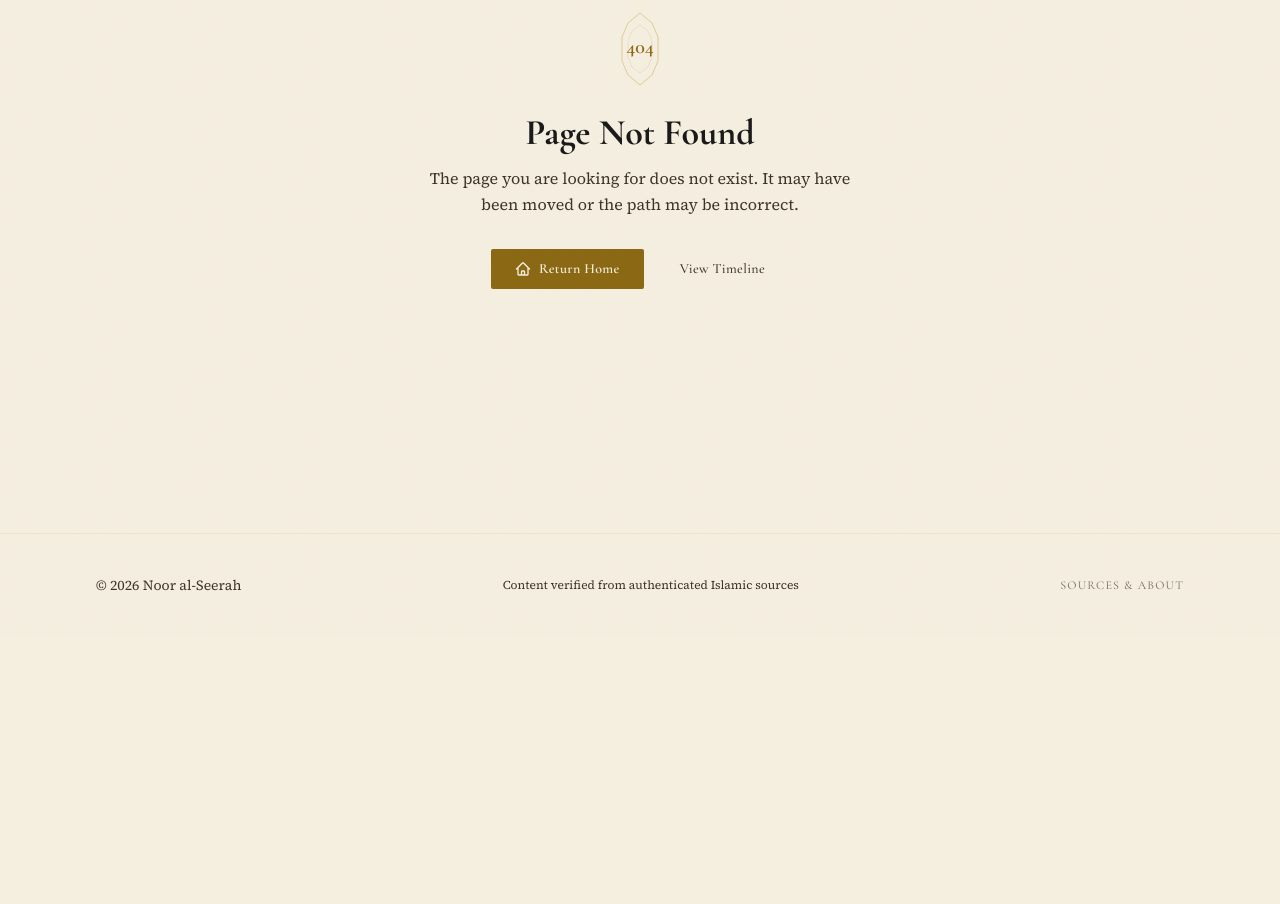
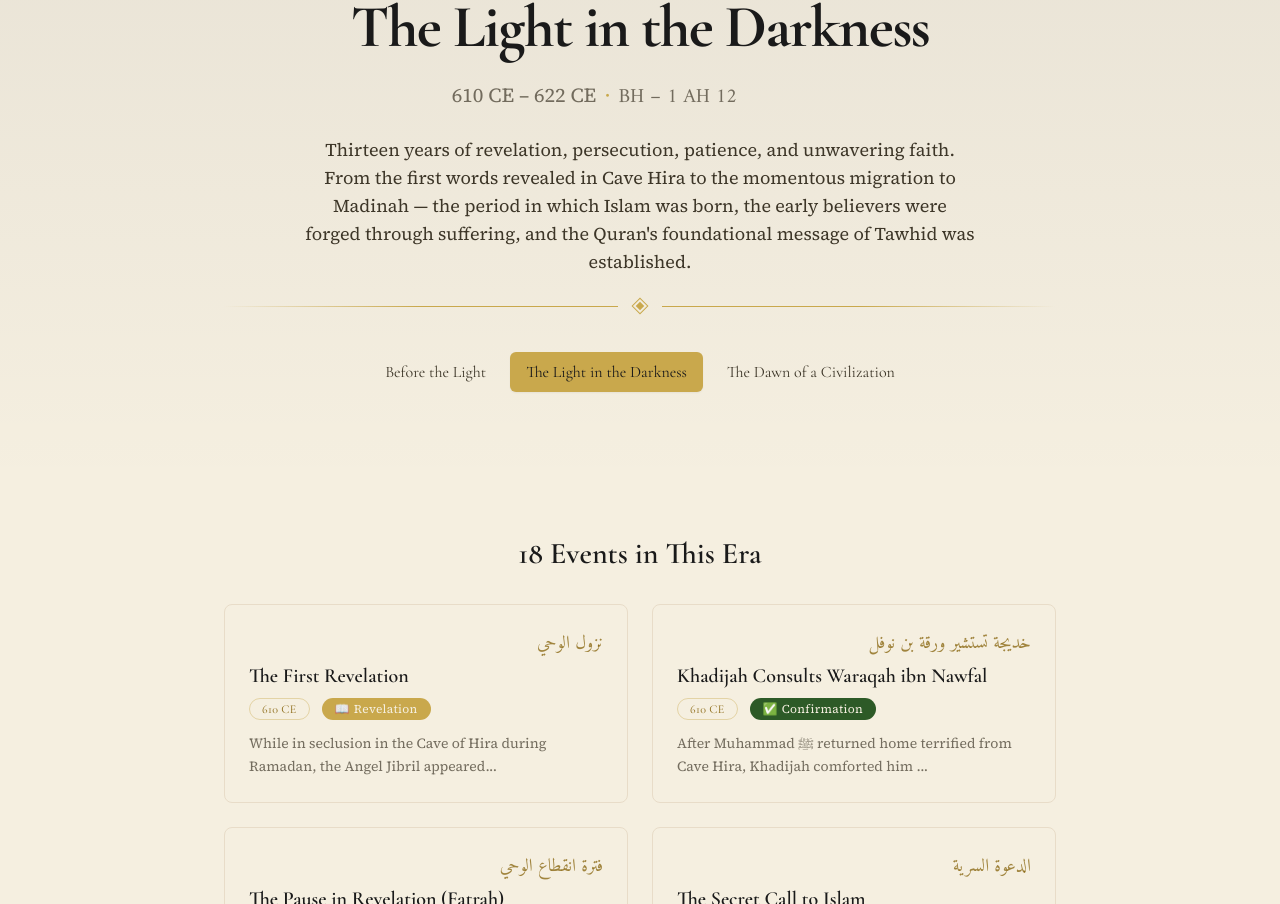
Before and after one commit to Abdalla-Eldoumani/seerah, a Next.js app: page /era/meccan in a window 1280 px wide. Before the commit this address had no page. Shown: the part 236-1140 px from the top of the page. Before the commit the page ends 873 px from the top, so only its background shows below. Built offline with nearby package versions, Linux system fonts and the light colour scheme.

Commit message:
Add era overview page with event card grid

```diff
--- /dev/null
+++ b/src/app/era/[eraId]/page.tsx
@@ -0,0 +1,151 @@
+import type { Metadata } from 'next';
+import Link from 'next/link';
+import { getEraMetadata, getEventsByEra, getAllEras } from '@/lib/data';
+import { generateEraMetadata } from '@/lib/metadata';
+import { Container } from '@/components/ui/Container';
+import { Divider } from '@/components/ui/Divider';
+import { Badge } from '@/components/ui/Badge';
+import EraNav from '@/components/navigation/EraNav';
+import { getCategoryLabel, getCategoryColor } from '@/lib/utils';
+import { CATEGORY_ICONS } from '@/types/seerah';
+import type { EraId } from '@/types/seerah';
+
+export function generateStaticParams() {
+  return [
+    { eraId: 'pre-prophethood' },
+    { eraId: 'meccan' },
+    { eraId: 'medinan' },
+  ];
+}
+
+export async function generateMetadata({
+  params,
+}: {
+  params: Promise<{ eraId: string }>;
+}): Promise<Metadata> {
+  const { eraId } = await params;
+  const era = getEraMetadata(eraId as EraId);
+  return generateEraMetadata(era);
+}
+
+export default async function EraPage({
+  params,
+}: {
+  params: Promise<{ eraId: string }>;
+}) {
+  const { eraId } = await params;
+  const era = getEraMetadata(eraId as EraId);
+  const events = getEventsByEra(eraId as EraId);
+
+  return (
+    <main className="min-h-screen bg-parchment pb-24">
+      {/* Era header */}
+      <section
+        className="relative py-16 md:py-24 overflow-hidden"
+        style={{
+          background: `linear-gradient(to bottom, ${era.themeColor}10, transparent)`,
+        }}
+      >
+        <Container className="text-center space-y-6">
+          {/* Arabic title */}
+          <p
+            dir="rtl"
+            lang="ar"
+            className="font-arabic text-3xl md:text-4xl lg:text-5xl leading-relaxed"
+            style={{ color: era.themeColor }}
+          >
+            {era.titleArabic}
+          </p>
+
+          {/* English title */}
+          <h1 className="font-display text-4xl md:text-5xl lg:text-6xl font-bold text-ink tracking-tight">
+            {era.title}
+          </h1>
+
+          {/* Timespan */}
+          <p className="font-body text-lg md:text-xl text-ink-light/70">
+            {era.timespan}
+            <span className="mx-2 text-gold" aria-hidden="true">
+              &middot;
+            </span>
+            <span dir="rtl" lang="ar" className="font-arabic">
+              {era.timespanHijri}
+            </span>
+          </p>
+
+          {/* Description */}
+          <p className="font-body text-base md:text-lg text-ink-light leading-relaxed max-w-2xl mx-auto">
+            {era.description}
+          </p>
+
+          <Divider className="mt-8" />
+
+          {/* Era navigation */}
+          <div className="pt-4">
+            <EraNav currentEra={eraId as EraId} />
+          </div>
+        </Container>
+      </section>
+
+      {/* Events grid */}
+      <Container className="mt-8 md:mt-12">
+        <h2 className="font-display text-2xl md:text-3xl font-semibold text-ink mb-8 text-center">
+          {events.length} Events in This Era
+        </h2>
+
+        <div className="grid grid-cols-1 md:grid-cols-2 gap-6">
+          {events.map((event) => {
+            const categoryLabel = getCategoryLabel(event.category);
+            const categoryColor = getCategoryColor(event.category);
+            const categoryIcon = CATEGORY_ICONS[event.category];
+            const truncatedSummary =
+              event.summary.length > 80
+                ? event.summary.slice(0, 80) + '...'
+                : event.summary;
+
+            return (
+              <Link
+                key={event.id}
+                href={`/era/${era.id}/${event.id}`}
+                className="group block rounded-lg border border-parchment-dark hover:border-gold/50 bg-parchment hover:bg-parchment-dark/30 p-6 transition-all duration-200 hover:shadow-md"
+              >
+                {/* Arabic title */}
+                <p
+                  dir="rtl"
+                  lang="ar"
+                  className="font-arabic text-lg text-gold-dark/80 leading-relaxed mb-1"
+                >
+                  {event.titleArabic}
+                </p>
+
+                {/* English title */}
+                <h3 className="font-display text-xl font-semibold text-ink group-hover:text-gold-dark transition-colors duration-200 mb-2">
+                  {event.title}
+                </h3>
+
+                {/* Date and category */}
+                <div className="flex items-center gap-3 mb-3 flex-wrap">
+                  <Badge variant="date">{event.yearCE}</Badge>
+                  <Badge
+                    variant="category"
+                    style={{ backgroundColor: categoryColor }}
+                  >
+                    <span aria-hidden="true" className="mr-1">
+                      {categoryIcon}
+                    </span>
+                    {categoryLabel}
+                  </Badge>
+                </div>
+
+                {/* Truncated summary */}
+                <p className="font-body text-sm text-ink-light/70 leading-relaxed">
+                  {truncatedSummary}
+                </p>
+              </Link>
+            );
+          })}
+        </div>
+      </Container>
+    </main>
+  );
+}
```
